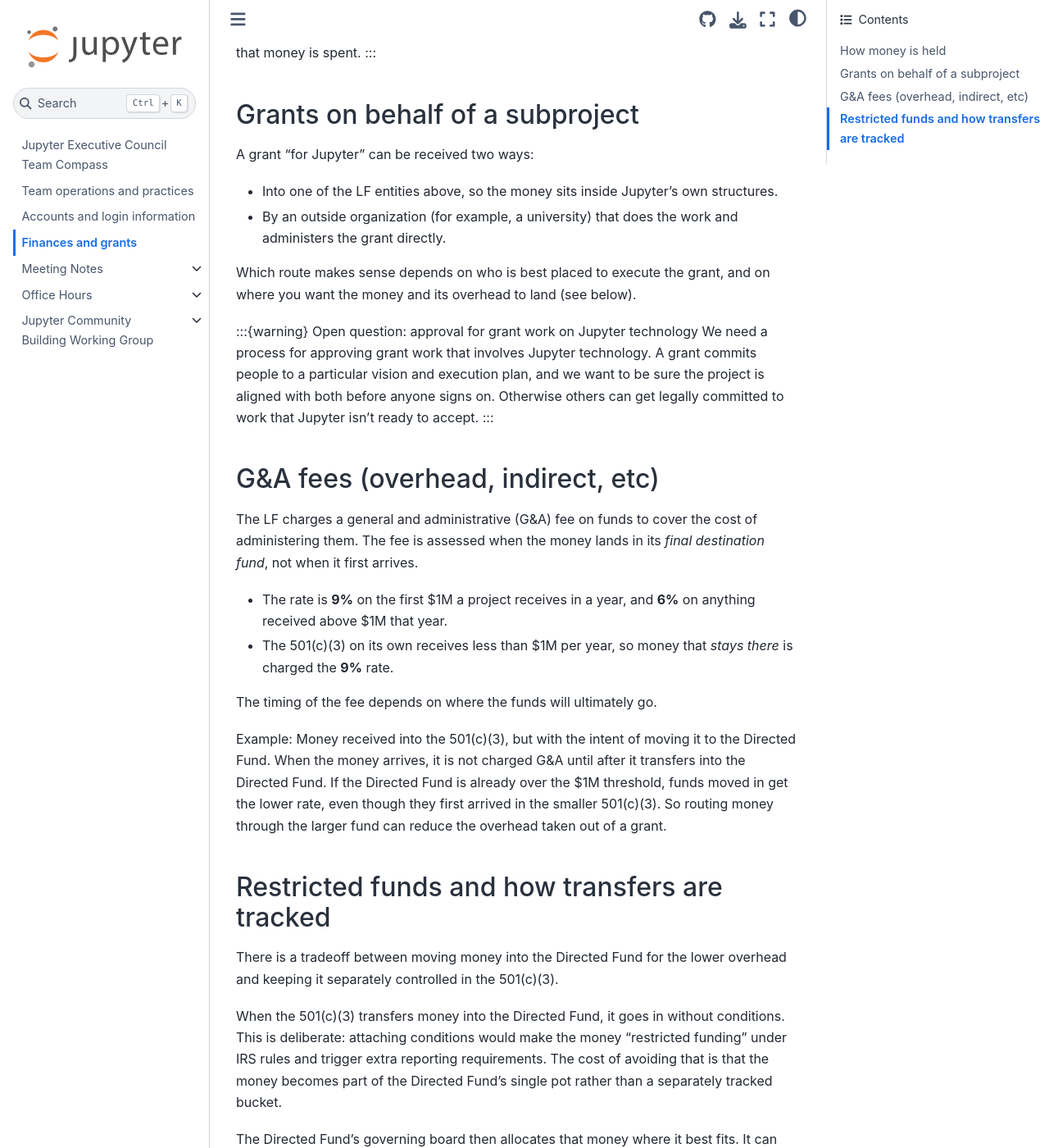
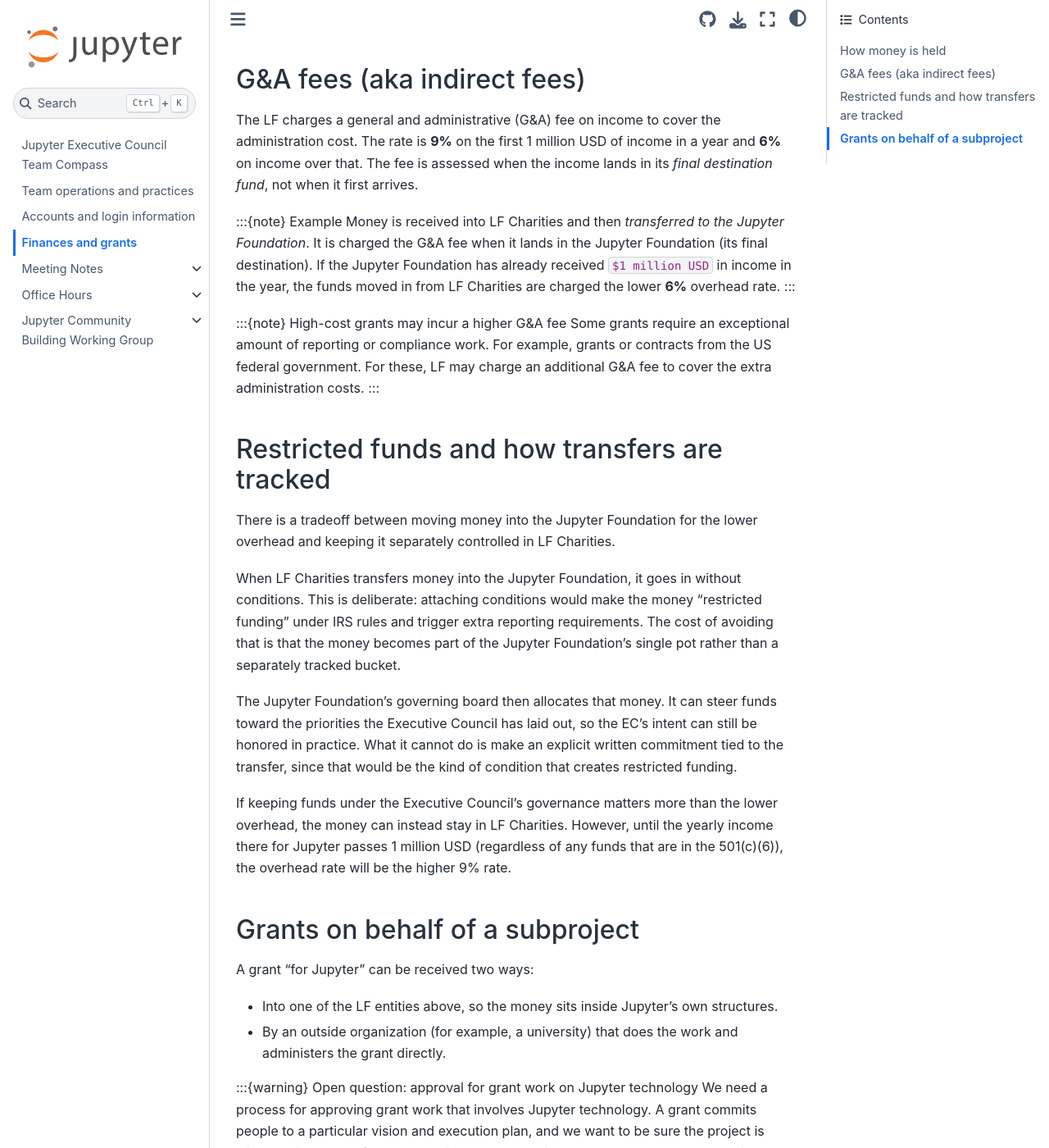
Before and after one commit to jupyter-governance/ec-team-compass, a Sphinx documentation site: the page built from docs/finances.md, in a window 1280 px wide and 1400 px high, scrolled down 660 px. Shown: the whole window at 82% size. Built offline with Sphinx 7.4.7 and the Sphinx Book theme 1.1.4, drawn with Linux system fonts in a browser that asks for light colours; some of the changed text lies outside the part shown.

Commit message:
Refine, expand, and clarify wording of funding mechanisms in Jupyter (#180)
Co-authored-by: Chris Holdgraf <choldgraf@gmail.com>

```diff
--- a/docs/finances.md
+++ b/docs/finances.md
@@ -1,24 +1,47 @@
 # Finances and grants
 
-Project Jupyter's finances run through the Linux Foundation (LF).
-This page explains how grants and other funds flow through the LF structures that hold Jupyter's money, so that anyone considering a grant on Jupyter's behalf knows where the money can land, how much overhead is taken out, and who controls how it is spent.
-It is based on guidance from LF staff.
+Project Jupyter's finances run through [The Linux Foundation](https://www.linuxfoundation.org/) (LF) and [LF Charities](https://lf-charities.org/).
+This page explains how grants and other funds flow through the LF structures that hold Jupyter's money. It documents where the money can land, how much overhead is taken out, and who controls how it is spent.
 
 ## How money is held
 
-Two LF entities hold Jupyter funds, and they exist for different reasons:
+Two LF entities can receive and hold Jupyter funds:
 
-- **The Jupyter Directed Fund** is the main pool of Jupyter money, governed by the foundation's governing board.
-- **The Jupyter 501(c)(3)** is a separate nonprofit, controlled by the Jupyter Executive Council, a community-elected group that also sits on the governing board.
+- **[The Jupyter Foundation](https://jupyterfoundation.org/)** is a directed fund of [The Linux Foundation 501(c)(6)](https://projects.propublica.org/nonprofits/organizations/460503801). This is the main pool of Jupyter money and is governed by the Jupyter Foundation's governing board.
+- **[LF Charities Inc](https://lf-charities.org/)** hosts Project Jupyter as an open-source project and is a [501(c)(3) nonprofit](https://projects.propublica.org/nonprofits/organizations/841730246). Project Jupyter is governed by the Jupyter Executive Council, a community-elected group that also sits on the Jupyter Foundation governing board.[^509a3]
 
-The 501(c)(3) is a "supporting organization" for the Directed Fund.
-That legal relationship is what lets it receive funds and later move them into the Directed Fund.
+[^509a3]: LF Charities is a 509(a)(3) "supporting organization" for the LF 501(c)(6). That legal relationship is what lets Project Jupyter receive funds in LF Charities and later move them into the Jupyter Foundation to save on G&A overhead.
 
 :::{warning} Open question: grants raised by someone other than the EC
 The Executive Council controls the 501(c)(3), so it directs how those funds are spent.
 We have not settled what happens when someone else, such as a subproject or individual leader, raises a grant and expects to direct those funds themselves.
 We need a clear policy for who decides how that money is spent.
 :::
+
+## G&A fees (aka indirect fees)
+
+The LF charges a general and administrative (G&A) fee on income to cover the administration cost. The rate is **9%** on the first 1 million USD of income in a year and **6%** on income over that. The fee is assessed when the income lands in its _final destination fund_, not when it first arrives.
+
+:::{note} Example
+Money is received into LF Charities and then _transferred to the Jupyter Foundation_. It is charged the G&A fee when it lands in the Jupyter Foundation (its final destination). If the Jupyter Foundation has already received `$1 million USD` in income in the year, the funds moved in from LF Charities are charged the lower **6%** overhead rate.
+:::
+
+:::{note} High-cost grants may incur a higher G&A fee
+Some grants require an exceptional amount of reporting or compliance work.
+For example, grants or contracts from the US federal government.
+For these, LF may charge an additional G&A fee to cover the extra administration costs.
+:::
+
+## Restricted funds and how transfers are tracked
+
+There is a tradeoff between moving money into the Jupyter Foundation for the lower overhead and keeping it separately controlled in LF Charities.
+
+When LF Charities transfers money into the Jupyter Foundation, it goes in without conditions.
+This is deliberate: attaching conditions would make the money "restricted funding" under IRS rules and trigger extra reporting requirements. The cost of avoiding that is that the money becomes part of the Jupyter Foundation's single pot rather than a separately tracked bucket.
+
+The Jupyter Foundation's governing board then allocates that money. It can steer funds toward the priorities the Executive Council has laid out, so the EC's intent can still be honored in practice. What it cannot do is make an explicit written commitment tied to the transfer, since that would be the kind of condition that creates restricted funding.
+
+If keeping funds under the Executive Council's governance matters more than the lower overhead, the money can instead stay in LF Charities. However, until the yearly income there for Jupyter passes 1 million USD (regardless of any funds that are in the 501(c)(6)), the overhead rate will be the higher 9% rate.
 
 ## Grants on behalf of a subproject
 
@@ -27,39 +50,8 @@
 - Into one of the LF entities above, so the money sits inside Jupyter's own structures.
 - By an outside organization (for example, a university) that does the work and administers the grant directly.
 
-Which route makes sense depends on who is best placed to execute the grant, and on where you want the money and its overhead to land (see below).
-
 :::{warning} Open question: approval for grant work on Jupyter technology
 We need a process for approving grant work that involves Jupyter technology.
 A grant commits people to a particular vision and execution plan, and we want to be sure the project is aligned with both before anyone signs on.
 Otherwise others can get legally committed to work that Jupyter isn't ready to accept.
 :::
-
-## G&A fees (overhead, indirect, etc)
-
-The LF charges a general and administrative (G&A) fee on funds to cover the cost of administering them.
-The fee is assessed when the money lands in its _final destination fund_, not when it first arrives.
-
-- The rate is **9%** on the first $1M a project receives in a year, and **6%** on anything received above $1M that year.
-- The 501(c)(3) on its own receives less than $1M per year, so money that _stays there_ is charged the **9%** rate.
-
-The timing of the fee depends on where the funds will ultimately go.
-
-Example: Money received into the 501(c)(3), but with the intent of moving it to the Directed Fund. When the money arrives, it is not charged G&A until after it transfers into the Directed Fund.
-If the Directed Fund is already over the $1M threshold, funds moved in get the lower rate, even though they first arrived in the smaller 501(c)(3).
-So routing money through the larger fund can reduce the overhead taken out of a grant.
-
-## Restricted funds and how transfers are tracked
-
-There is a tradeoff between moving money into the Directed Fund for the lower overhead and keeping it separately controlled in the 501(c)(3).
-
-When the 501(c)(3) transfers money into the Directed Fund, it goes in without conditions.
-This is deliberate: attaching conditions would make the money "restricted funding" under IRS rules and trigger extra reporting requirements.
-The cost of avoiding that is that the money becomes part of the Directed Fund's single pot rather than a separately tracked bucket.
-
-The Directed Fund's governing board then allocates that money where it best fits.
-It can steer funds toward the priorities the Executive Council has laid out, so the EC's intent can still be honored in practice.
-What it cannot do is make that an explicit written commitment tied to the transfer, since that would be the kind of condition that creates restricted funding.
-
-If keeping funds under the Executive Council's direct control matters more than the lower overhead, the money can instead stay in the 501(c)(3).
-It has its own budget and governance, but funds there pay the higher 9% G&A rate.
```
